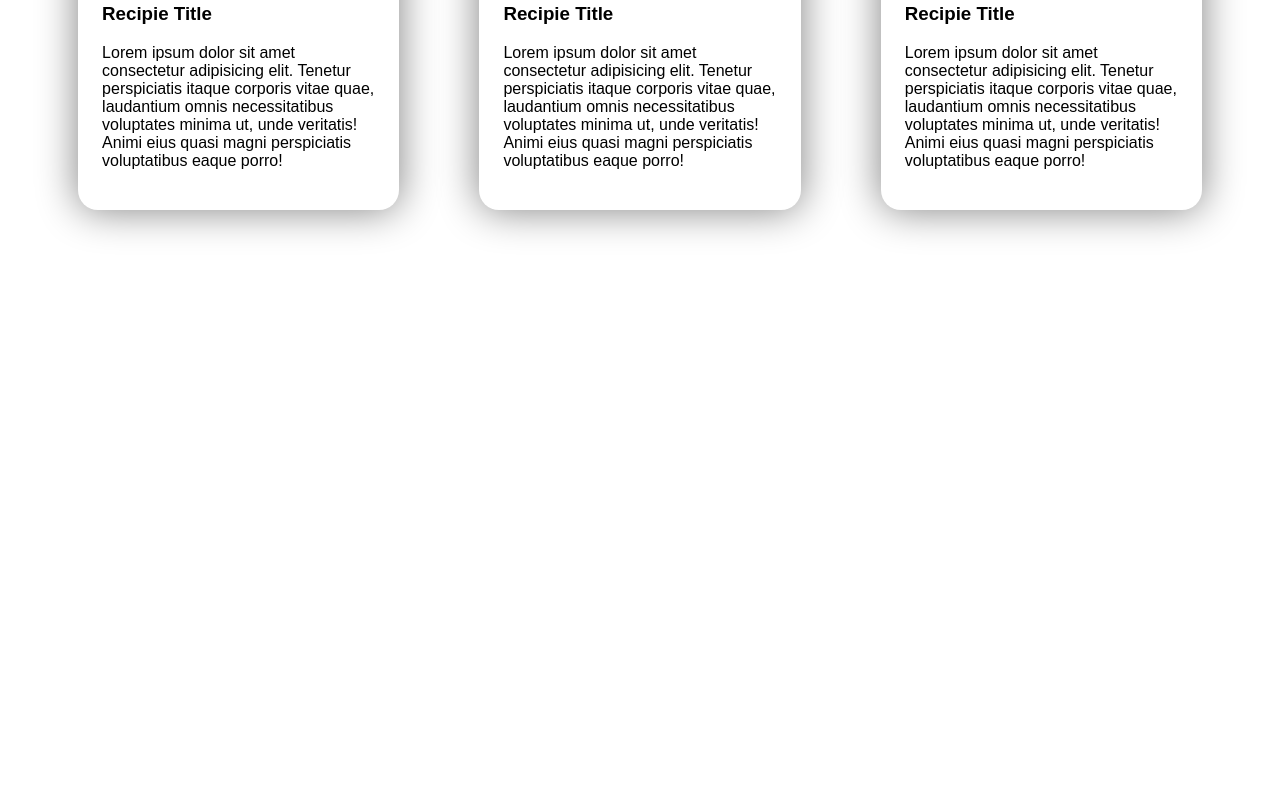
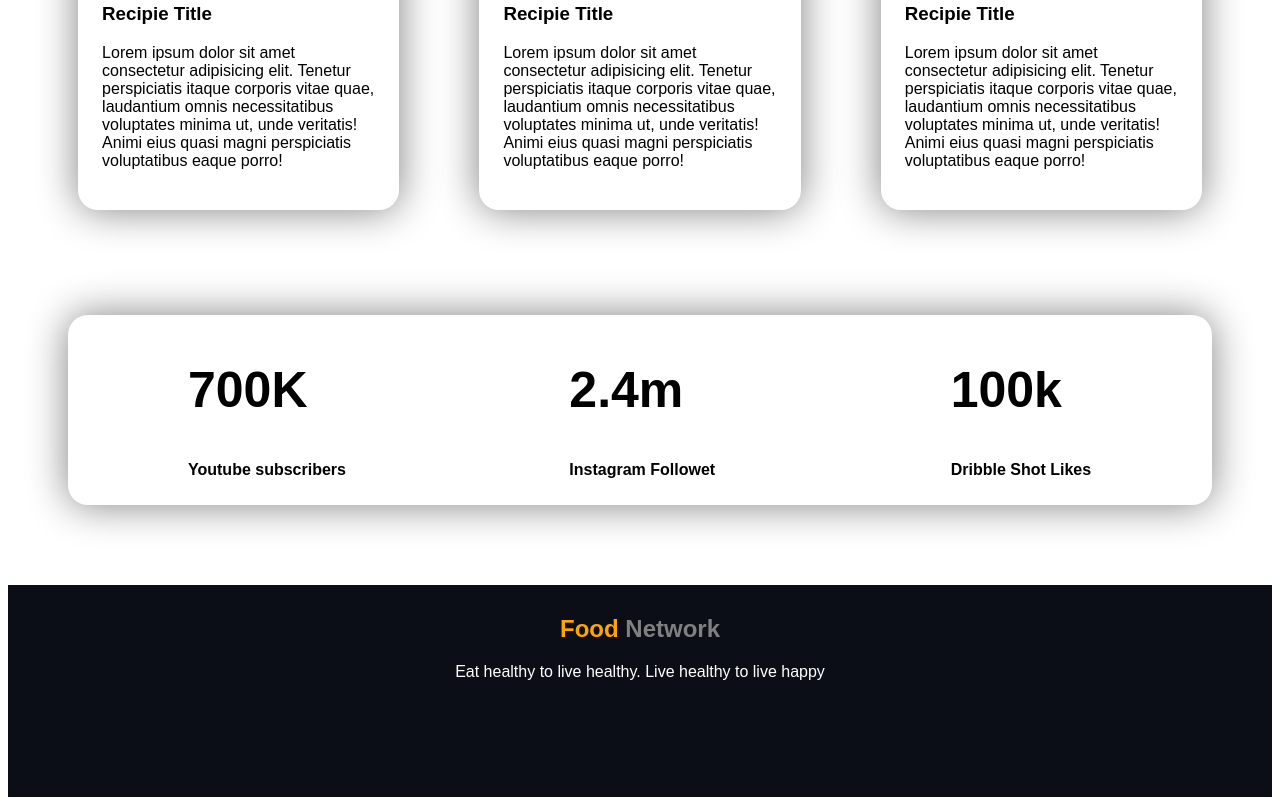
Before and after one commit to Ariful-tushar/food-network, a plain HTML site: page index.html in a window 1280 px wide. Shown: the part 1812-2617 px from the top of the page. Before the commit the page ends 2130 px from the top, so only its background shows below. Drawn offline with Linux system fonts and the light colour scheme.

Commit message:
footer added

```diff
--- a/index.html
+++ b/index.html
@@ -56,6 +56,25 @@
             </div>
         </div>
     </section>
+    <section class= "subscribers">
+        <div class= "subscribers-data">
+            <h1>700K</h1>
+            <h4>Youtube subscribers</h4>
+        </div>
+        <div class= "subscribers-data">
+            <h1>2.4m</h1>
+            <h4>Instagram Followet</h4>
+        </div>
+        <div class= "subscribers-data">
+            <h1>100k</h1>
+            <h4>Dribble Shot Likes</h4>
+        </div>
+
+    </section>
+    <footer>
+        <h2><span class= "yellow-text">Food</span><span class="gray-text"> Network</span></h2>
+        <p>Eat healthy to live healthy. Live healthy to live happy</p>
+    </footer>
 
 </body>
 </html>
--- a/style.css
+++ b/style.css
@@ -4,6 +4,7 @@ body {
 
 h1 {
   font-size: 50px;
+  padding: 0;
 }
 
 .order-food {
@@ -103,3 +104,30 @@ h1 {
 .recipie-item-box h3 {
   font-weight: bold;
 }
+
+.subscribers {
+  display: flex;
+  box-shadow: 0px 0px 40px gray;
+  margin: 5px 60px;
+  border-radius: 20px;
+}
+
+.subscribers-data {
+  width: 33%;
+  padding: 5px;
+  padding-left: 120px;
+}
+
+footer {
+  background-color: #0b0d17;
+  padding-top: 10px;
+  padding-bottom: 100px;
+  margin-top: 80px;
+  text-align: center;
+}
+.gray-text {
+  color: gray;
+}
+footer p {
+  color: white;
+}
```
